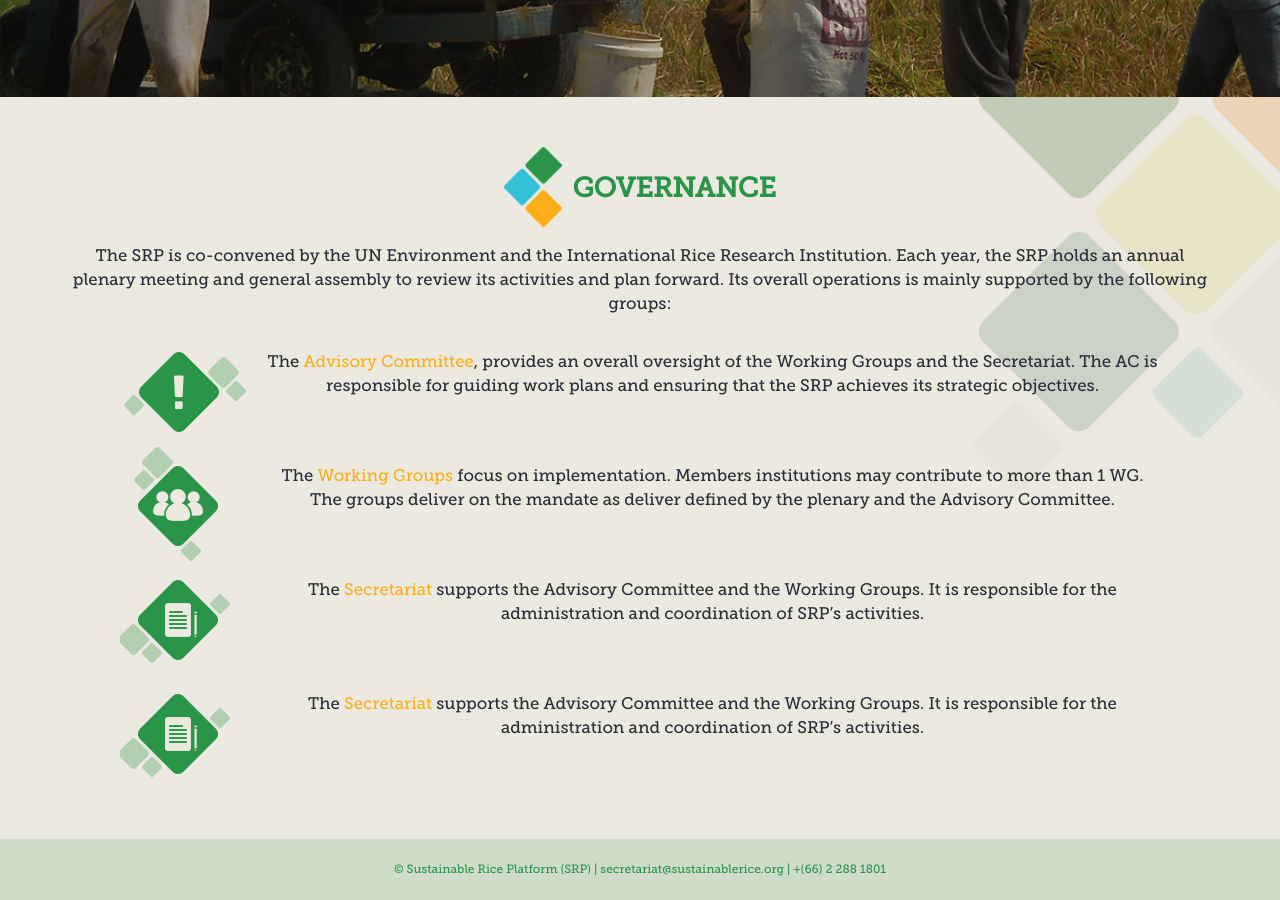
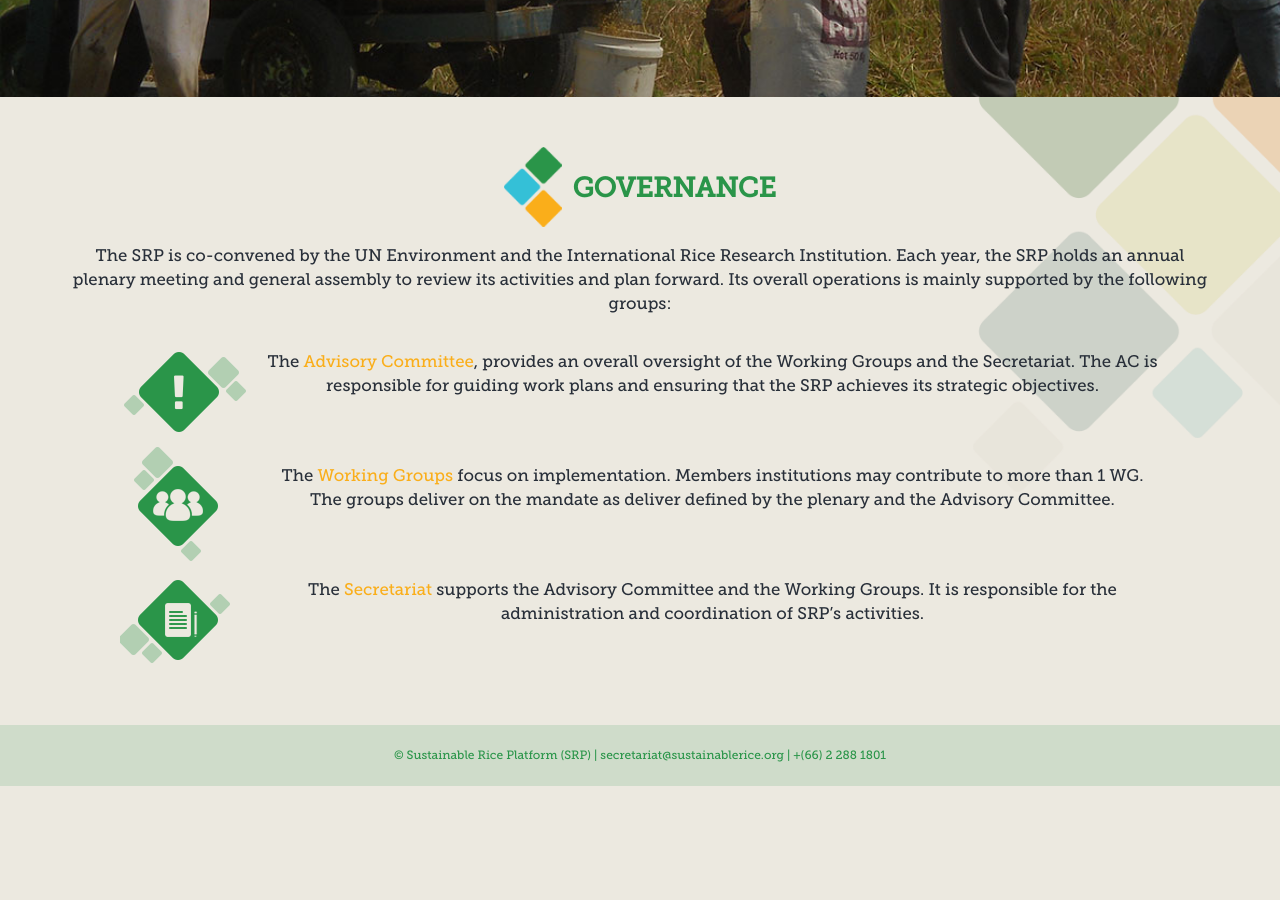
Before and after one commit to sustainablericeplatform/sustainablericeplatform.github.io, a Jekyll site: the page built from About-Us/index.html, in a window 1280 px wide and 900 px high, scrolled down 1181 px. Built offline with Jekyll 4.4.1, drawn with Linux system fonts in a browser that asks for light colours; after the commit the page ends 1967 px from its top, so only the background shows below that.

Commit message:
Update index.html

```diff
--- a/About-Us/index.html
+++ b/About-Us/index.html
@@ -59,10 +59,6 @@
                 <img src="/assets/images/governance-icon-3.png" alt="" class="icon">
                 <p>The <span class="yellow">Secretariat</span> supports the Advisory Committee and the Working Groups. It is responsible for the administration and coordination of SRP’s activities.</p>
             </div>
-            <div class="governance-details-item clearfix">
-                <img src="/assets/images/governance-icon-3.png" alt="" class="icon">
-                <p>The <span class="yellow">Secretariat</span> supports the Advisory Committee and the Working Groups. It is responsible for the administration and coordination of SRP’s activities.</p>
-            </div>
         </div>
     </div>
 </section>
```
